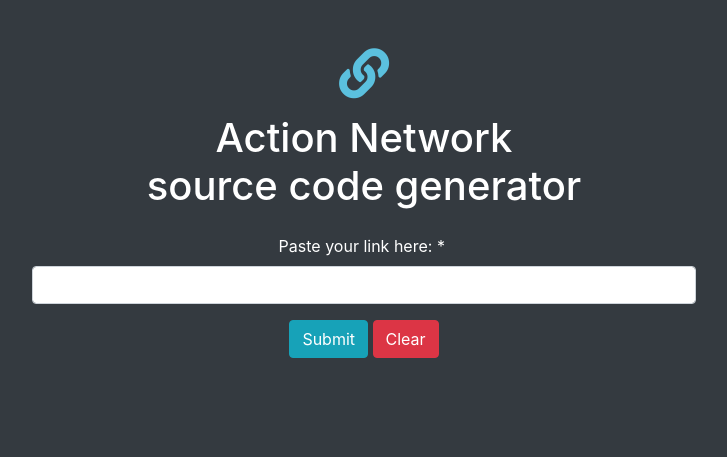
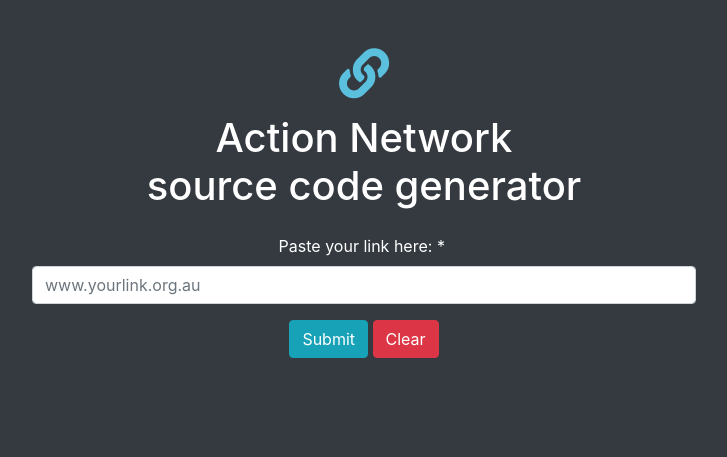
Before and after one commit to michellewatts20000/an-source-code-generator, a plain HTML site: page index.html in a window 1280 px wide. Shown: the whole page, without its empty margins (276-1003 px from the left). Drawn offline with nearby package versions, Linux system fonts and the light colour scheme.

Commit message:
added placeholder text

```diff
--- a/index.html
+++ b/index.html
@@ -39,7 +39,7 @@
 
 
                         <label class="text-white mt-3">Paste your link here: <span>*</span>&nbsp;</label>
-                        <input type="text" class="form-control mb-3" id="link" required />
+                        <input type="text" placeholder="www.yourlink.org.au" class="form-control mb-3" id="link" required />
 
                         <button type="submit" value="Submit" class="btn btn-info">
                             Submit
```
